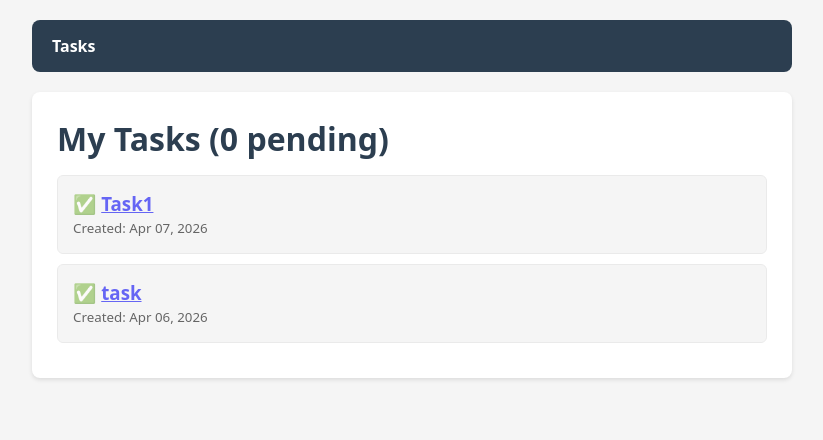
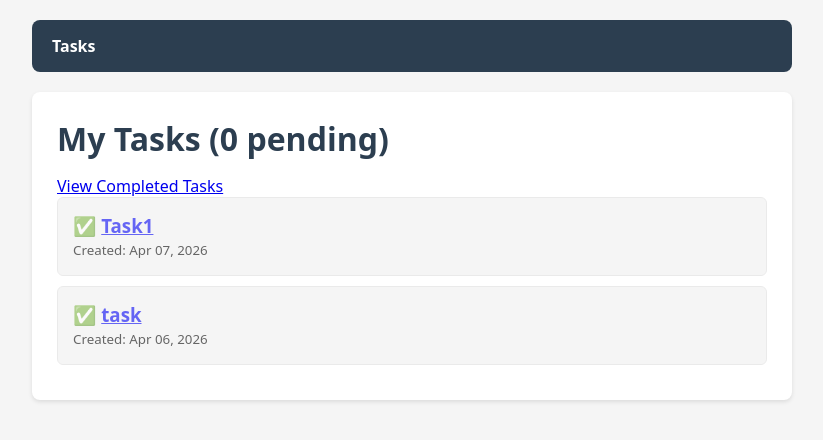
Before and after one commit to yadavaman977/Python-Django-Training, a Django app: page / in a window 1280 px wide. Shown: the top 440 px of the page, without its empty margins (228-1051 px from the left). Run offline with Django 5.2, Linux system fonts and the light colour scheme; data comes from the database, SQL or seed files in the repository; both versions use the stored data as it was after the commit; parts of the project's set-up code (start-up, migrations or seed data) failed here and were passed over.

Commit message:
Updated project files

```diff
--- a/task-manager/taskmanager/tasks/Templates/Tasks/task_list.html
+++ b/task-manager/taskmanager/tasks/Templates/Tasks/task_list.html
@@ -1,8 +1,15 @@
-{% extends "tasks/base.html" %} {% block title %}My Tasks{% endblock %}
+{% extends "tasks/base.html" %}
+
+{% block title %}My Tasks{% endblock %}
+
 {% block content %}
 <h1>My Tasks ({{ pending_count }} pending)</h1>
 
-{% if tasks %} {% for task in tasks %}
+
+<a href="{% url 'completed_tasks' %}">View Completed Tasks</a>
+
+{% if tasks %}
+  {% for task in tasks %}
     <div class="task-card {% if task.completed %}done{% endif %}">
       <h3>
         {% if task.completed %}✅{% else %}⬜{% endif %}
@@ -10,5 +17,9 @@
       </h3>
       <small>Created: {{ task.created_at|date:"M d, Y" }}</small>
     </div>
-{% endfor %} {% else %}
-{% endif %} {% endblock %}
+  {% endfor %}
+{% else %}
+  <p>No tasks available.</p>
+{% endif %}
+
+{% endblock %}
--- a/task-manager/taskmanager/tasks/models.py
+++ b/task-manager/taskmanager/tasks/models.py
@@ -15,7 +15,6 @@
 #         ordering = ['-created_at'] #where - means descending order, so the most recently created tasks will appear first.
 
 from django.db import models
-
 class Task(models.Model):
     PRIORITY_CHOICES = [
         ('H', 'High'),
@@ -30,7 +29,7 @@ class Task(models.Model):
     created_at = models.DateTimeField(auto_now_add=True)
     updated_at = models.DateTimeField(auto_now=True)
 
-    def _str_(self):
+    def __str__(self):
         return self.title
 
     class Meta:
--- a/task-manager/taskmanager/tasks/urls.py
+++ b/task-manager/taskmanager/tasks/urls.py
@@ -4,4 +4,5 @@ from . import views
 urlpatterns = [
     path('', views.task_list, name='task_list'),
     path('task/<int:pk>/', views.task_detail, name='task_detail'),
+    path('completed/', views.completed_tasks, name='completed_tasks'),
 ]
--- a/task-manager/taskmanager/tasks/views.py
+++ b/task-manager/taskmanager/tasks/views.py
@@ -6,8 +6,10 @@
 #     return HttpResponse("<h1>Welcome to the Task Manager!</h1> <p>Here you can manage your tasks efficiently.</p>")
 
 
-from django.shortcuts import render, get_object_or_404
+from django.shortcuts import render, get_object_or_404,redirect
 from .models import Task
+from .forms import TaskForm
+
 
 def task_list(request):
     tasks = Task.objects.all()
@@ -21,3 +23,17 @@ def task_list(request):
 def task_detail(request, pk):
     task = get_object_or_404(Task, pk=pk)
     return render(request, 'tasks/task_detail.html', {'task': task})
+
+def completed_tasks(request):
+    tasks = Task.objects.filter(completed=True)  # only finished tasks
+    return render(request, 'tasks/task_completed.html', {'tasks': tasks})
+
+def task_create(request):
+    if request.method == 'POST':
+        form = TaskForm(request.POST)
+        if form.is_valid():
+            form.save()
+            return redirect('task_list')
+    else:
+        form = TaskForm()
+    return render(request, 'tasks/task_form.html', {'form': form})
```
Also changed, not shown: task-manager/taskmanager/tasks/Templates/Tasks/task_completed.html (added, +9 -0 lines), task-manager/taskmanager/tasks/forms.py (added, +19 -0 lines), task-manager/taskmanager/db.sqlite3. Lines whose indentation alone changed are shown as unchanged.
